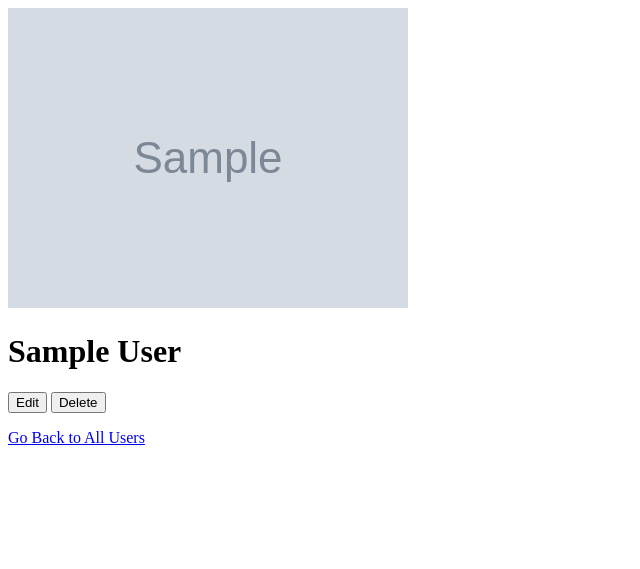
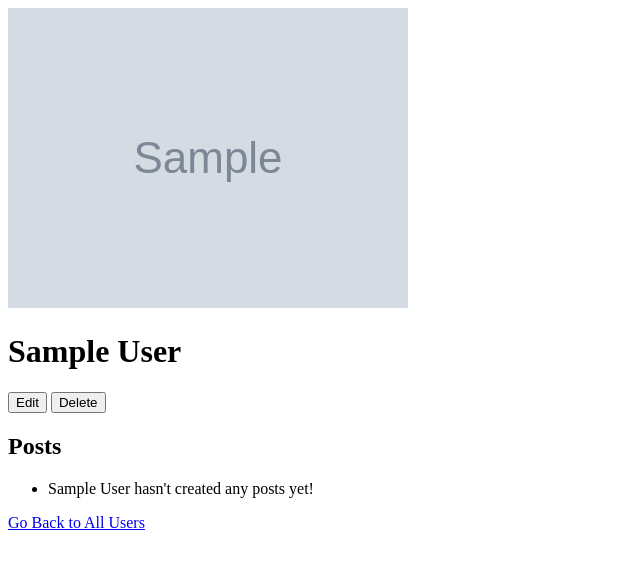
Before and after one commit to taylorwagner/sqlalchemyblogly, a Flask app: page /1 in a window 1280 px wide. Shown: the top 569 px of the page, without its empty margins (0-640 px from the left). Run offline with Flask 2, Linux system fonts and the light colour scheme; tables that the repository leaves empty hold one stand-in row (values such as "Sample post"); grey boxes marked "Sample" are stand-in pictures.

Commit message:
posts div on show.html page

```diff
--- a/templates/show.html
+++ b/templates/show.html
@@ -24,6 +24,22 @@
             </form>
         </div>
     </div>
+
+    <div>
+        <h2>Posts</h2>
+        <div>
+            <ul>
+                {% if user.title %}
+                <li><a href="">{{ user.title }}</a></li>
+                {% else %}
+                <li>{{ user.full_name }} hasn't created any posts yet!</li>
+                {% endif %}
+            </ul>
+        </div>
+    </div>
+
+
+
     <p><a href="/">Go Back to All Users</a></p>
 </body>
 </html>
```
